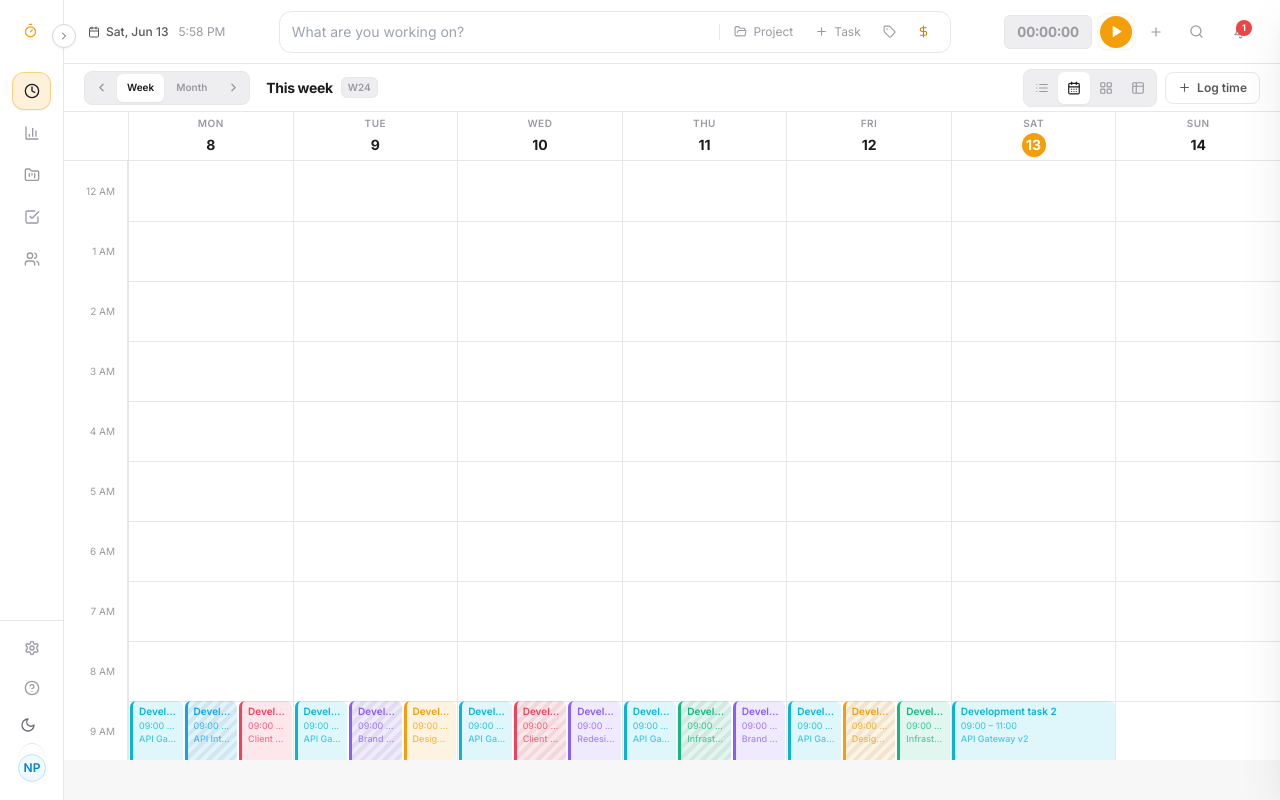
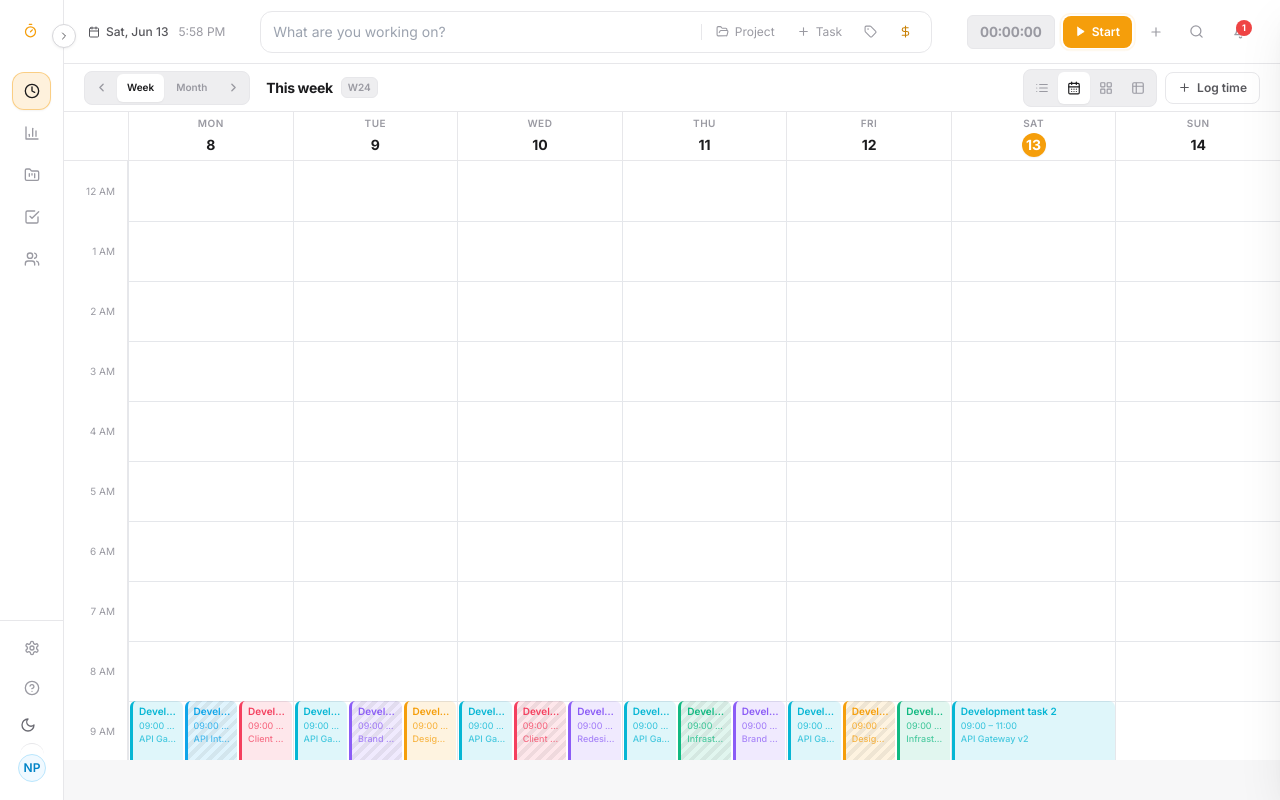
Before and after one commit to NiL4gh/chronos-app, a React (Vite) app: page /my-time in a window 1280 px wide. Built offline with nearby package versions, Linux system fonts and the light colour scheme.

Commit message:
fix: Topbar start timer button — pill shape with label, not circle

```diff
--- a/src/components/layout/Topbar.jsx
+++ b/src/components/layout/Topbar.jsx
@@ -503,20 +503,18 @@ export default function Topbar({
         ) : (
           <button
             onClick={handleStartTimer}
-            className="flex items-center justify-center transition-all duration-200 press-on-click timer-cta-pulse"
+            className="inline-flex items-center gap-1.5 px-3 h-8 rounded-lg font-semibold text-xs transition-all duration-150 press-on-click timer-cta-pulse select-none"
             style={{
-              width: '32px',
-              height: '32px',
-              borderRadius: '50%',
               background: 'var(--accent)',
               color: 'var(--accent-on)',
               border: 'none',
             }}
-            onMouseEnter={e => { e.currentTarget.style.opacity = '0.85'; }}
-            onMouseLeave={e => { e.currentTarget.style.opacity = '1'; }}
+            onMouseEnter={e => { e.currentTarget.style.background = 'var(--accent-hover)'; }}
+            onMouseLeave={e => { e.currentTarget.style.background = 'var(--accent)'; }}
             aria-label="Start timer"
           >
-            <Play size={13} fill="currentColor" />
+            <Play size={11} fill="currentColor" className="shrink-0" />
+            Start
           </button>
         )}
 
```
